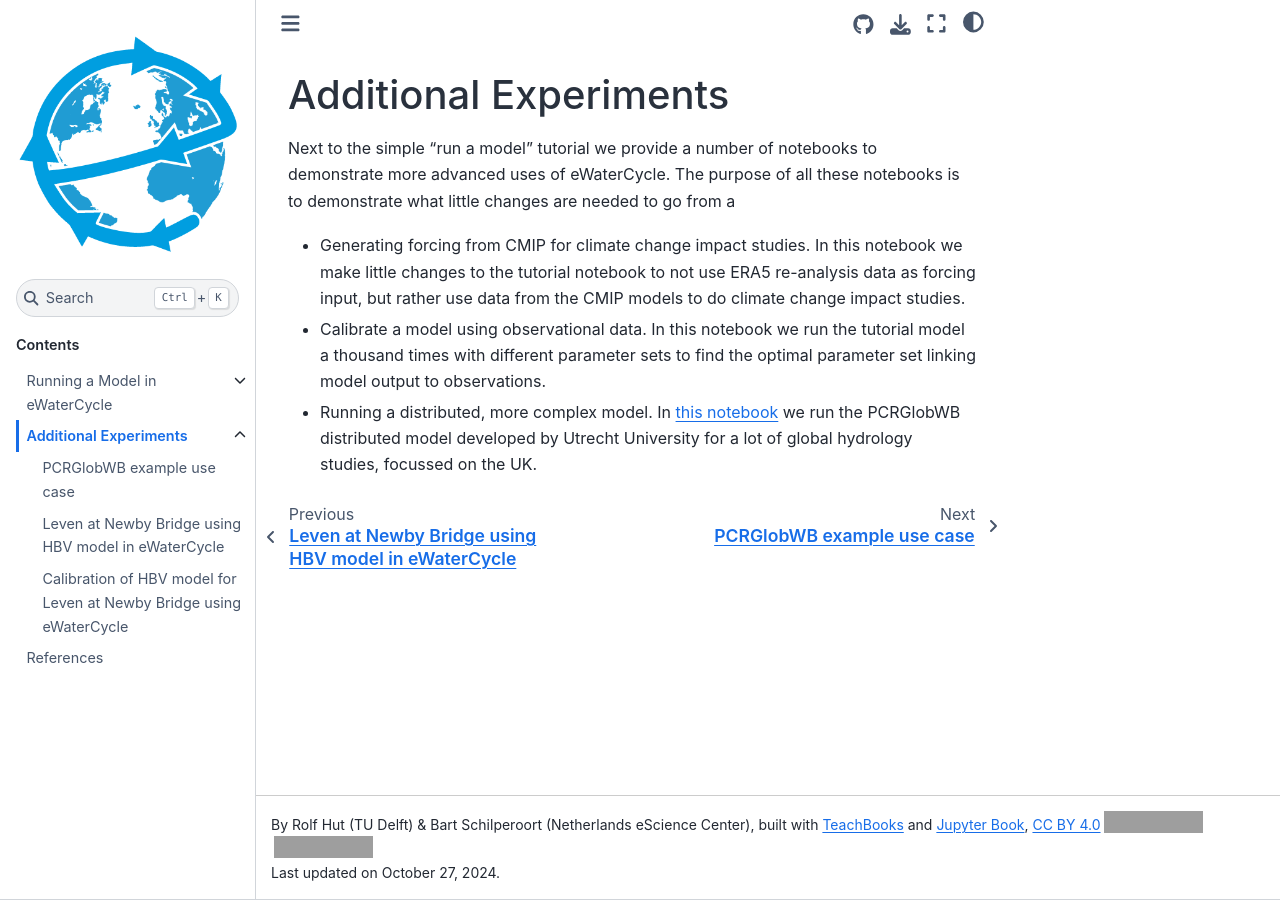
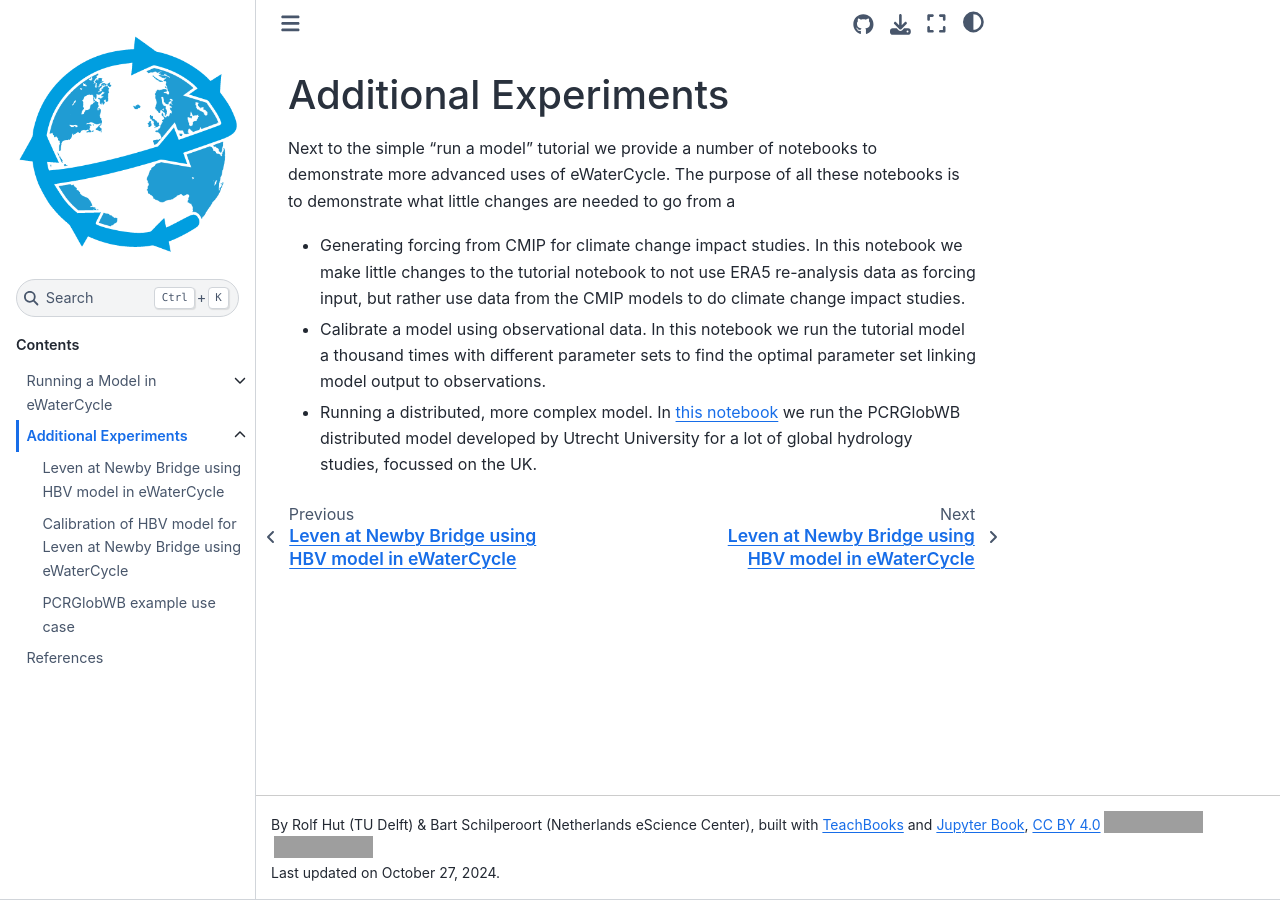
Before and after one commit to eWaterCycle/eurocsdms_workshop, a Jupyter Book: the page built from book/oneModel/additionalExperiments.md, in a window 1280 px wide. Built offline with Jupyter Book 1.0.4 settings and Sphinx 7.4.7 and the Sphinx Book theme 1.1.4, drawn with Linux system fonts in a browser that asks for light colours; comment, search, counter and statistics services are not loaded; part of the change alters nothing that is shown; grey boxes are pictures that could not be loaded.

```diff
--- a/book/_config.yml
+++ b/book/_config.yml
@@ -25,7 +25,7 @@ sphinx:
       use_repository_button: true
       use_issues_button : true
       launch_buttons:
-        jupyterhub_url: https://eurocsdms.ewatercycle-tud.src.surf-hosted.nl/jupyter
+        jupyterhub_url: https://eurocsdms2.ewatercycle-tud.src.surf-hosted.nl/jupyter
         notebook_interface: "jupyterlab"
         thebe: false
 
--- a/book/_toc.yml
+++ b/book/_toc.yml
@@ -9,7 +9,7 @@ parts:
       - file: oneModel/example_model_run_HBV.ipynb
     - file: oneModel/additionalExperiments.md
       sections:
-      - file: oneModel/pcrglobwb/example_model_run_pcrglobwb.ipynb
       - file: oneModel/example_model_run_HBV_CMIP_forcing.ipynb
       - file: oneModel/calibration_HBV/example_calibrate_HBV.ipynb
+      - file: oneModel/pcrglobwb/example_model_run_pcrglobwb.ipynb
     - file: references.md
```
